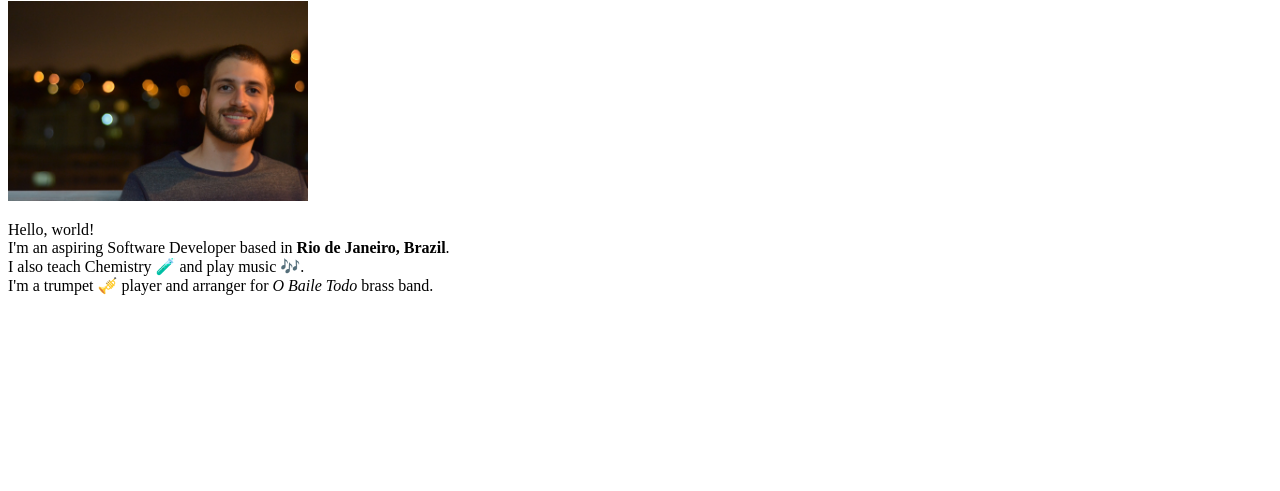
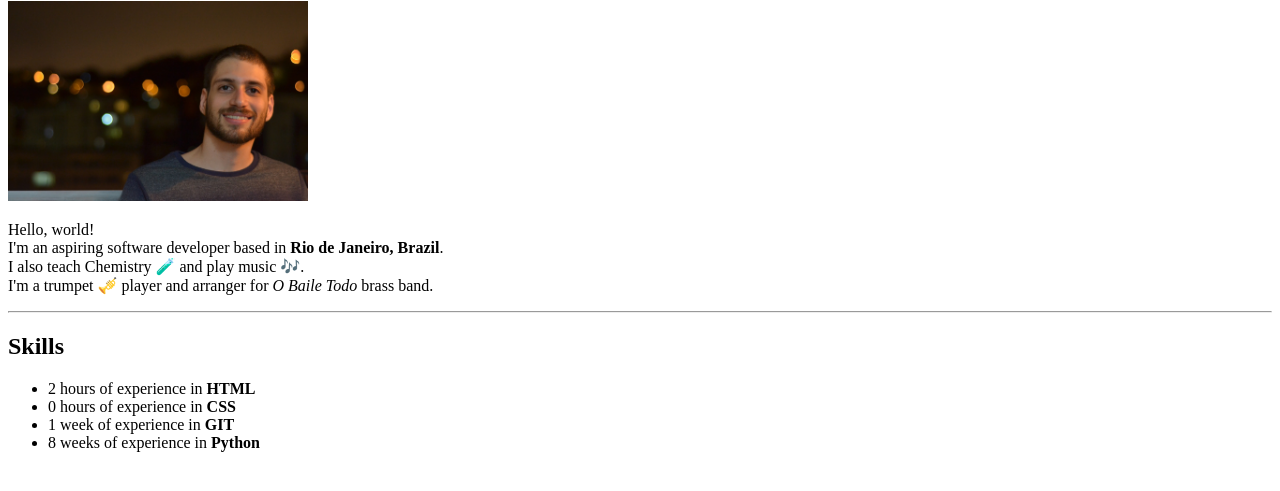
Before and after one commit to rodrigo-pova/portfolio-v1, a plain HTML site: page index.html in a window 1280 px wide. Shown: the part 79-570 px from the top of the page. Drawn offline with Linux system fonts and the light colour scheme.

Commit message:
adiciona lista de habilidades

```diff
--- a/index.html
+++ b/index.html
@@ -9,11 +9,18 @@
     <img id="profile_picture" src="images/rodrigopova.jpeg" alt="Portrait of Rodrigo with a blurred background" width="300px">
     <p id="description">
         Hello, world!<br>
-        I'm an aspiring Software Developer based in <b>Rio de Janeiro, Brazil</b>.<br>
+        I'm an aspiring software developer based in <b>Rio de Janeiro, Brazil</b>.<br>
         I also teach Chemistry 🧪 and play music 🎶.<br>
         I'm a trumpet 🎺 player and arranger for <em>O Baile Todo</em> brass band.
     </p>
-
+    <hr>
+    <h2>Skills</h2>
+    <ul>
+        <li>2 hours of experience in <strong>HTML</strong></li>
+        <li>0 hours of experience in <strong>CSS</strong></li>
+        <li>1 week of experience in <strong>GIT</strong></li>
+        <li>8 weeks of experience in <strong>Python</strong></li>
+    </ul>
 
 
 
```
